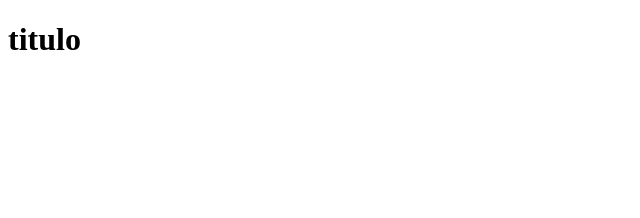
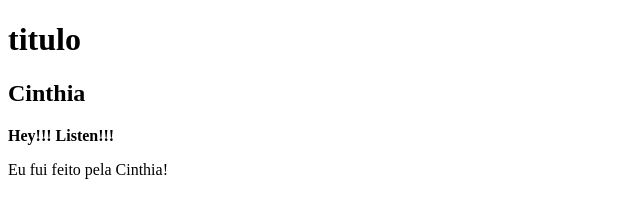
Before and after one commit to jonatastalves/trabalho-git, a plain HTML site: page index.html in a window 1280 px wide. Shown: the whole page, without its empty margins (0-640 px from the left). Drawn offline with Linux system fonts and the light colour scheme.

Commit message:
div Cinthia

```diff
--- a/index.html
+++ b/index.html
@@ -3,6 +3,11 @@
     <body>
         <h1>titulo</h1>
 
+        <div>
+            <h2>Cinthia</h2>
+            <p><strong>Hey!!! Listen!!!</strong></p>
+            <p>Eu fui feito pela Cinthia!</p>
+        </div>
     </body>
 
 </html>
```
